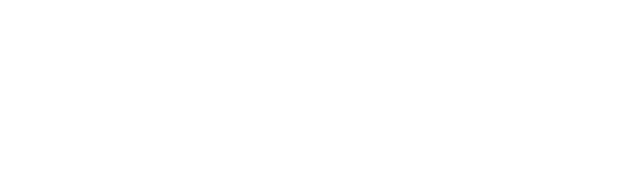
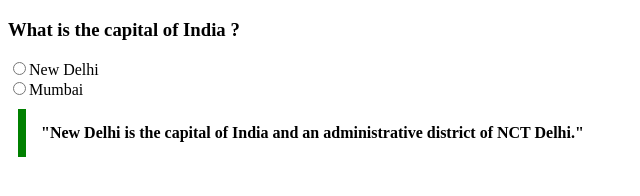
Before and after one commit to acciojob/trivia-sanjusahu2002, a website: page main.html in a window 1280 px wide. Shown: the whole page, without its empty margins (0-640 px from the left). Drawn offline with Linux system fonts and the light colour scheme.

Commit message:
created a submission

```diff
--- a/main.html
+++ b/main.html
@@ -8,7 +8,13 @@
 
 <body>
 	<!-- the entire body must be written by student -->
-    <script type="text/javascript" src="./script.js">
+    <h3>What is the capital of India ?</h3>
+	<input type="radio" id="Delhi" name="capital"><label  for="Delhi">New Delhi</label><br>
+	<input type="radio" id="Mumbai" name="capital"><label for="Mumbai">Mumbai</label><br>
+	<blockquote>"New Delhi is the capital of India and an administrative district of NCT Delhi."</blockquote>
+
+	<script type="text/javascript" src="./script.js">
+
 </script>
 
 </body>
--- a/styles.css
+++ b/styles.css
@@ -1,2 +1,9 @@
-
+blockquote{
+	max-width:600px;
+	margin:10px;
+	padding:15px;
+	border-left:8px solid green;
+	backgrond-color:#f8fffe;
+	font-weight:bold;
+}
 /* Your CSS Code here. */
```
